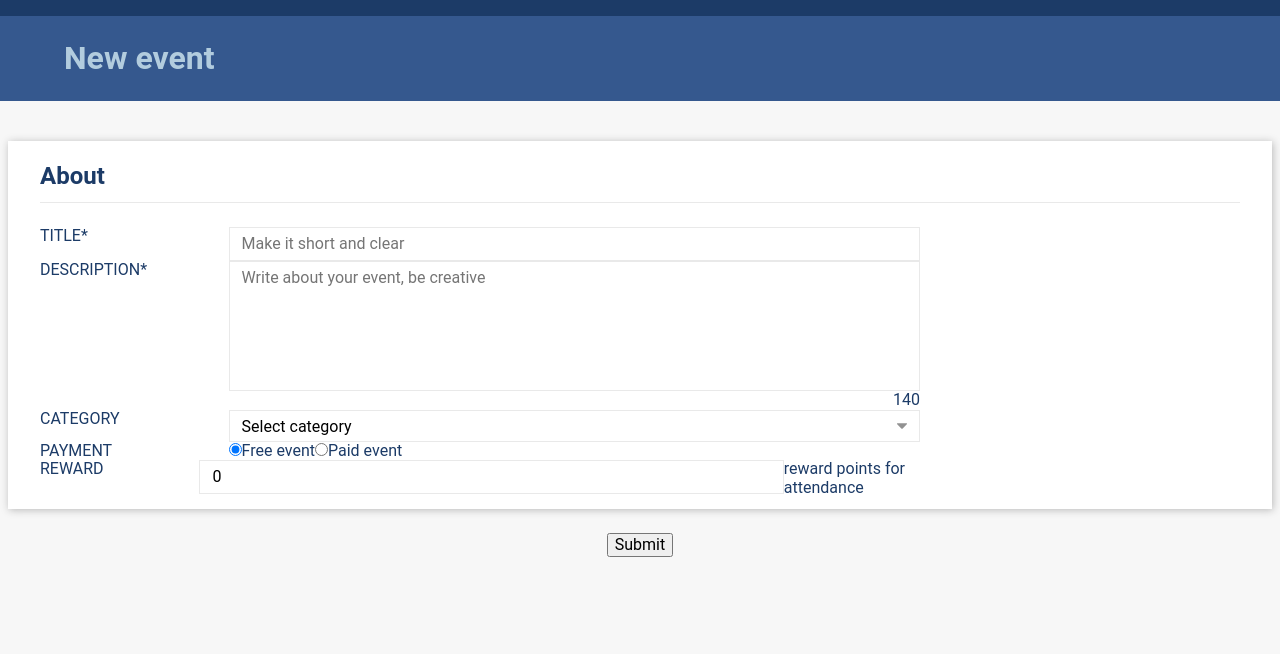
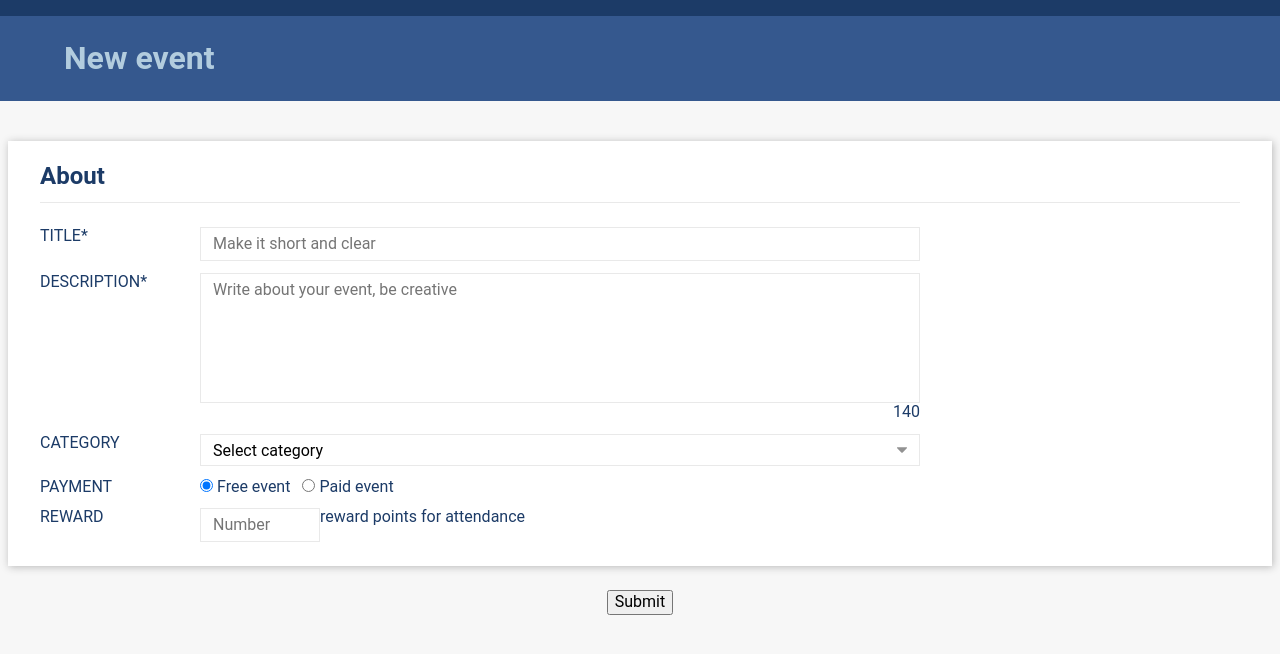
Before and after one commit to pumanitro/Accenture-Interview-App, a React (Create React App) app: page / in a window 1280 px wide. Shown: the top 654 px of the page. Built offline with nearby package versions, Linux system fonts and the light colour scheme.

Commit message:
Styled whole components positioning.

```diff
--- a/src/components/FormElement/FormElement.s.tsx
+++ b/src/components/FormElement/FormElement.s.tsx
@@ -7,8 +7,10 @@ export const FormElementWrapper = styled.div`
   justify-content: flex-start;
 
   padding-right: 320px;
+  padding-bottom: 12px;
 `;
 
 export const StyledOverline = styled(Overline)`
-  width: 240px;
+  // for all ovelines to be at the same end line |
+  min-width: 160px;
 `;
--- a/src/components/FormElement/FormElement.tsx
+++ b/src/components/FormElement/FormElement.tsx
@@ -4,11 +4,12 @@ import { FormElementWrapper, StyledOverline } from './FormElement.s';
 type FormElementPropsType = {
   title: string;
   isRequired?: boolean;
+  className?: string;
 };
 
-export const FormElement: FC<FormElementPropsType> = ({ title, isRequired = false, children }) => {
+export const FormElement: FC<FormElementPropsType> = ({ title, isRequired = false, children, className }) => {
   return (
-    <FormElementWrapper>
+    <FormElementWrapper className={className}>
       <StyledOverline>
         {title}
         {isRequired && '*'}
--- a/src/components/FormInput/FormInput.tsx
+++ b/src/components/FormInput/FormInput.tsx
@@ -5,17 +5,24 @@ import { GlobalErrorMessage } from 'components/GlobalErrorMessage/GlobalErrorMes
 
 type FormInputType = {
   name: string;
+  width?: string;
   validateFunction?: ValidateFunctionType;
 } & React.InputHTMLAttributes<HTMLInputElement>;
 
-export const FormInput: FC<FormInputType> = ({ name, validateFunction, ...rest }) => {
+export const FormInput: FC<FormInputType> = ({ name, width, validateFunction, ...rest }) => {
   return (
-    <ObjectField name={name} validateFunction={validateFunction}>
+    <ObjectField name={name} validateFunction={validateFunction} width={width}>
       {({ value, setValue, error }) => {
         return (
           <>
-            <GlobalErrorMessage message={error}>
-              <Input {...rest} value={value} onChange={e => setValue(e.target.value)} hasError={!!error} />
+            <GlobalErrorMessage message={error} width={width}>
+              <Input
+                {...rest}
+                value={value}
+                onChange={e => setValue(e.target.value)}
+                hasError={!!error}
+                width={width}
+              />
             </GlobalErrorMessage>
           </>
         );
--- a/src/components/GlobalErrorMessage/GlobalErrorMessage.s.ts
+++ b/src/components/GlobalErrorMessage/GlobalErrorMessage.s.ts
@@ -1,9 +1,16 @@
 import styled from 'styled-components';
 
-export const ErrorTooltip = styled.div`
+type ErrorTooltipType = {
+  width?: string;
+};
+
+export const ErrorTooltip = styled.div<ErrorTooltipType>`
   position: relative;
   display: inline-block;
-  width: 100%;
+  width: ${props => {
+    console.log(props.width);
+    return props.width ? props.width : '100%';
+  }};
 `;
 
 export const ErrorTooltipText = styled.span`
@@ -16,7 +23,7 @@ export const ErrorTooltipText = styled.span`
   position: absolute;
   z-index: 1;
   top: 0px;
-  left: 110%;
+  left: calc(100% + 10px);
 
   // arrow
   &::after {
--- a/src/components/GlobalErrorMessage/GlobalErrorMessage.tsx
+++ b/src/components/GlobalErrorMessage/GlobalErrorMessage.tsx
@@ -4,11 +4,12 @@ import { ErrorType } from 'global/ObjectForm/ObjectField';
 
 type GlobalErrorMessageType = {
   message: ErrorType;
+  width?: string;
 };
 
-export const GlobalErrorMessage: FC<GlobalErrorMessageType> = ({ message, children }) => {
+export const GlobalErrorMessage: FC<GlobalErrorMessageType> = ({ message, children, width }) => {
   return (
-    <ErrorTooltip>
+    <ErrorTooltip width={width}>
       {children}
       {message && <ErrorTooltipText>{message} </ErrorTooltipText>}
     </ErrorTooltip>
--- a/src/components/Input/Input.s.tsx
+++ b/src/components/Input/Input.s.tsx
@@ -2,6 +2,7 @@ import styled, { css } from 'styled-components';
 
 export type StyledFormElementPropsType = {
   hasError?: boolean;
+  width?: string;
 };
 
 export const StyledFormElement = css<StyledFormElementPropsType>`
@@ -9,7 +10,7 @@ export const StyledFormElement = css<StyledFormElementPropsType>`
   padding: 0 12px;
   border: 1px solid
     ${props => (props.hasError ? props.theme.colors.functional.error : props.theme.colors.utils.border.mid)};
-  width: 100%;
+  width: ${props => (props.width ? props.width : '100%')};
 
   box-sizing: border-box;
 `;
--- a/src/components/RadioGroup/RadioGroup.s.tsx
+++ b/src/components/RadioGroup/RadioGroup.s.tsx
@@ -5,3 +5,11 @@ export const RadioGroupWrapper = styled.div`
   display: flex;
   flex-direction: row;
 `;
+
+export const RadioGroupElementWrapper = styled.div`
+  padding-right: 12px;
+`;
+
+export const StyledRadioLabel = styled.label`
+  margin-left: 4px;
+`;
--- a/src/components/RadioGroup/RadioGroup.tsx
+++ b/src/components/RadioGroup/RadioGroup.tsx
@@ -1,7 +1,7 @@
 import { Option } from '../Dropdown/Dropdown';
 import React, { FC } from 'react';
 import { v4 as uuidv4 } from 'uuid';
-import { RadioGroupWrapper } from './RadioGroup.s';
+import { RadioGroupWrapper, RadioGroupElementWrapper, StyledRadioLabel } from './RadioGroup.s';
 import { StyledFormElementPropsType } from '../Input/Input.s';
 
 type RadioGroupPropsType = {
@@ -16,7 +16,7 @@ export const RadioGroup: FC<RadioGroupPropsType> = ({ options, value, onChange }
   return (
     <RadioGroupWrapper>
       {options.map(option => (
-        <div key={id + option.value}>
+        <RadioGroupElementWrapper key={id + option.value}>
           <input
             type="radio"
             id={id + option.value}
@@ -25,8 +25,8 @@ export const RadioGroup: FC<RadioGroupPropsType> = ({ options, value, onChange }
             checked={option.value === value}
             onChange={() => onChange(option.value)}
           />
-          <label htmlFor={id + option.value}>{option.label}</label>
-        </div>
+          <StyledRadioLabel htmlFor={id + option.value}>{option.label}</StyledRadioLabel>
+        </RadioGroupElementWrapper>
       ))}
     </RadioGroupWrapper>
   );
--- a/src/global/ObjectForm/ObjectField.s.tsx
+++ b/src/global/ObjectForm/ObjectField.s.tsx
@@ -1,5 +1,9 @@
 import styled from 'styled-components';
 
-export const ObjectFieldWrapper = styled.div`
-  width: 100%;
+type ObjectFieldWrapperType = {
+  width?: string;
+};
+
+export const ObjectFieldWrapper = styled.div<ObjectFieldWrapperType>`
+  width: ${props => (props.width ? props.width : '100%')};
 `;
--- a/src/global/ObjectForm/ObjectField.tsx
+++ b/src/global/ObjectForm/ObjectField.tsx
@@ -15,16 +15,18 @@ export type ValidateFunctionType = ((formBag: FormBagType, name: string) => Erro
 
 type ObjectFieldType = {
   name: string;
+  width?: string;
   validateFunction?: ValidateFunctionType;
   children: (arg: FieldBagType) => React.ReactNode;
 };
 
-export const ObjectField: FC<ObjectFieldType> = ({ name, children, validateFunction }) => {
+export const ObjectField: FC<ObjectFieldType> = ({ name, children, validateFunction, width }) => {
   const { value, setValue, formBag } = useObjectField(name);
   const [, setError] = useState<ErrorType>(undefined);
 
   return (
     <ObjectFieldWrapper
+      width={width}
       onBlur={() => {
         if (!validateFunction) {
           return;
--- a/src/pages/Home/About/About.tsx
+++ b/src/pages/Home/About/About.tsx
@@ -61,7 +61,7 @@ export const About = () => {
       </FormElement>
 
       <FormElement title="reward">
-        <FormInput placeholder="Number" type="number" min={0} name="reward" />
+        <FormInput width="120px" placeholder="Number" type="number" min={0} name="reward" />
         <span> reward points for attendance</span>
       </FormElement>
     </Card>
--- a/src/pages/Home/Home.tsx
+++ b/src/pages/Home/Home.tsx
@@ -11,7 +11,7 @@ export const Home: FunctionComponent = () => (
       description: '',
       category: '',
       payment: 'Free event',
-      reward: '0',
+      reward: '',
     }}
     onSubmit={formBag => console.log(formBag)}
   >
```
